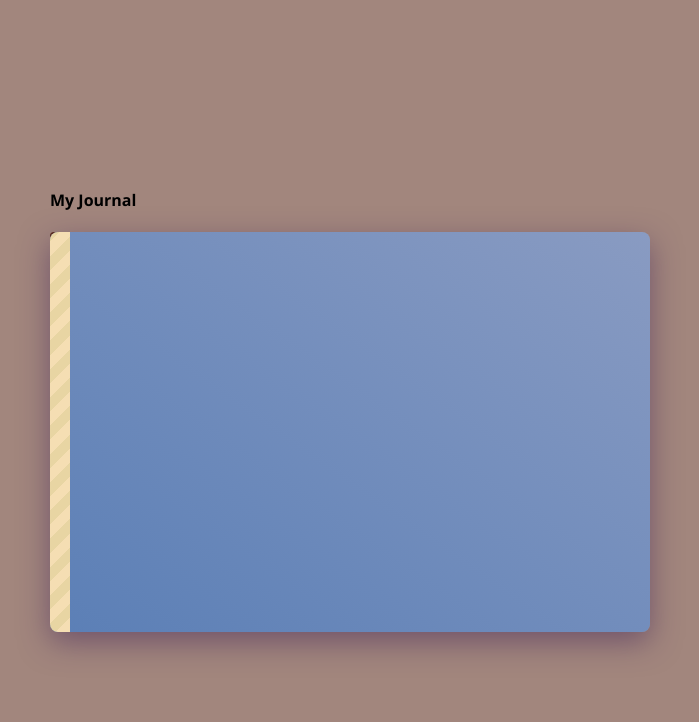
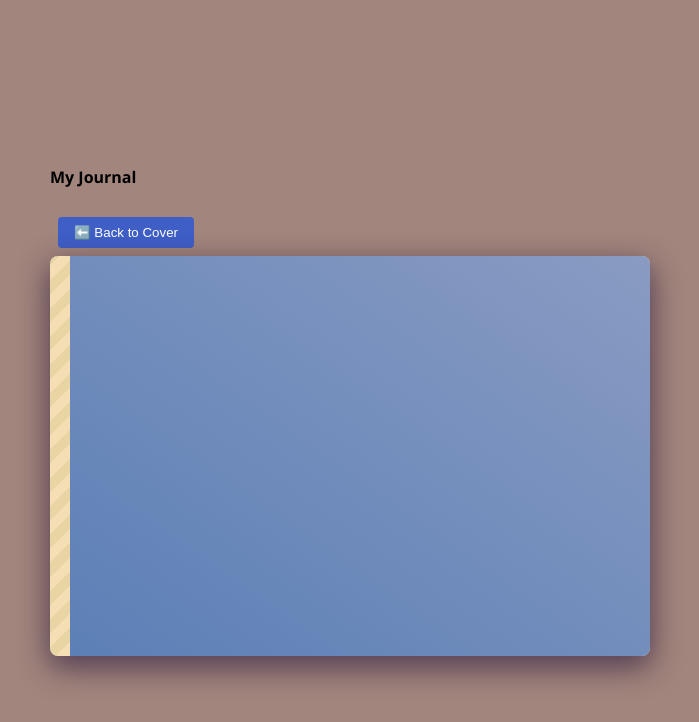
Before and after one commit to AmoraOD/virtual-journaling, a website with bundled scripts: page src/public/index.html in a window 1280 px wide. Both pictures are taken after a click on the element 640 px from the left and 432 px from the top of the page. Shown: the whole page, without its empty margins (290-989 px from the left). Built offline with nearby package versions, Linux system fonts and the light colour scheme.

Commit message:
more things

```diff
--- a/src/assets/styles.css
+++ b/src/assets/styles.css
@@ -55,6 +55,18 @@
     z-index: -1;
 }
 
+#journal-pages{
+    width: 100%; height: 100%;
+    background: #F5DEB3;
+    border-radius: 8px;
+    box-shadow: 0 10px 30px rgba(0,0,0,0.3);
+    position: absolute;
+    top: 0; left: 0;
+    padding: 20px;
+    box-sizing: border-box; overflow-y: auto;
+    transition: opacity 0.5s ease; z-index: 5;
+}
+
 /* GLOBAL CLASSES AND ID*/
 .hidden{
     opacity: 0;
@@ -67,15 +79,18 @@
     height: 100%;
 }
 
+.page-navigation{
+    margin-top: 1rem;
+    padding: 0.5rem;
+}
+
 #back-to-cover{
     padding: 8px 16px;
-    background: #5C2B1C;
+    background: #3f5fc7;
     color: white;
     border: none;
     border-radius: 4px;
     cursor: pointer;
 }
 
-#back-to-cover:hover {
-    background: #3E2723;
-}
+#back-to-cover:hover { background: #2c4db9; }
--- a/src/public/index.html
+++ b/src/public/index.html
@@ -10,6 +10,10 @@
     <main>
         <h4>My Journal</h4>
 
+        <section class="page-navigation">
+            <button id="back-to-cover">⬅️ Back to Cover</button>
+        </section>
+
         <section class="container-journal">
             <div id="journal-cover">
                 <div id="inside-pages"></div>
@@ -20,9 +24,6 @@
                 <div class="page"></div>
             </div>
 
-            <div class="page-navigation">
-                <button id="back-to-cover">⬅️ Back to Cover</button>
-            </div>
         </section>
 
     </main>
```
